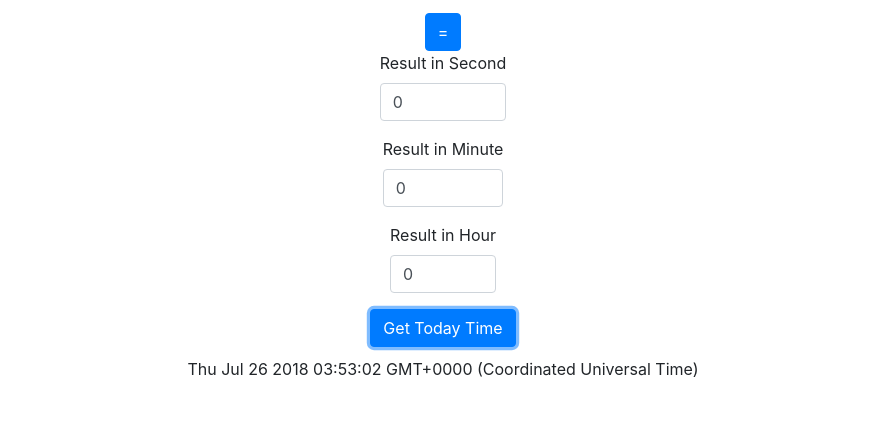
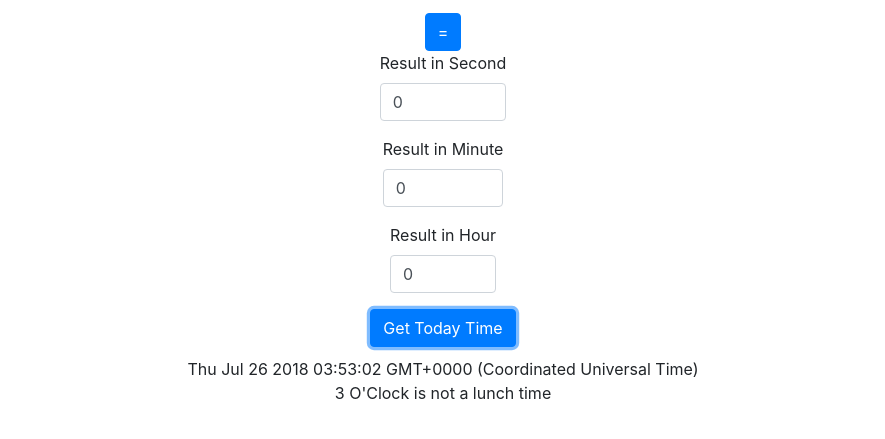
Before and after one commit to gunturkh/learn-js, a plain HTML site: page javascript-project/calculator-time/index.html in a window 1280 px wide. Both pictures are taken after a click on the button "Get Today Time". Shown: the part 129-568 px from the top of the page, without its empty margins (197-1082 px from the left). Drawn offline with nearby package versions, Linux system fonts and the light colour scheme.

Commit message:
Adding getHours() method

```diff
--- a/javascript-project/calculator-time/index.html
+++ b/javascript-project/calculator-time/index.html
@@ -98,6 +98,12 @@
 
             </div>
 
+            <div class="row justify-content-center">
+
+                <output id="date-output-1">Is it lunch time?</output>
+
+            </div>
+
         </form>
     </div>
 
--- a/javascript-project/calculator-time/index.js
+++ b/javascript-project/calculator-time/index.js
@@ -38,8 +38,18 @@ $(function () {
     const dateDOM = (event) => {
         event.preventDefault()
         const now = new Date()
+        const hourNow = now.getHours()
         const dateOutput = $("#date-output")
+        const dateOutput1 = $("#date-output-1")
         dateOutput.text(now)
+
+        if (now.getHours() === 12) {
+            dateOutput1.text(`${hourNow} O'Clock is lunch time`)
+        }
+        else {
+
+            dateOutput1.text(`${hourNow} O'Clock is not a lunch time`)
+        }
 
     }
 
```
